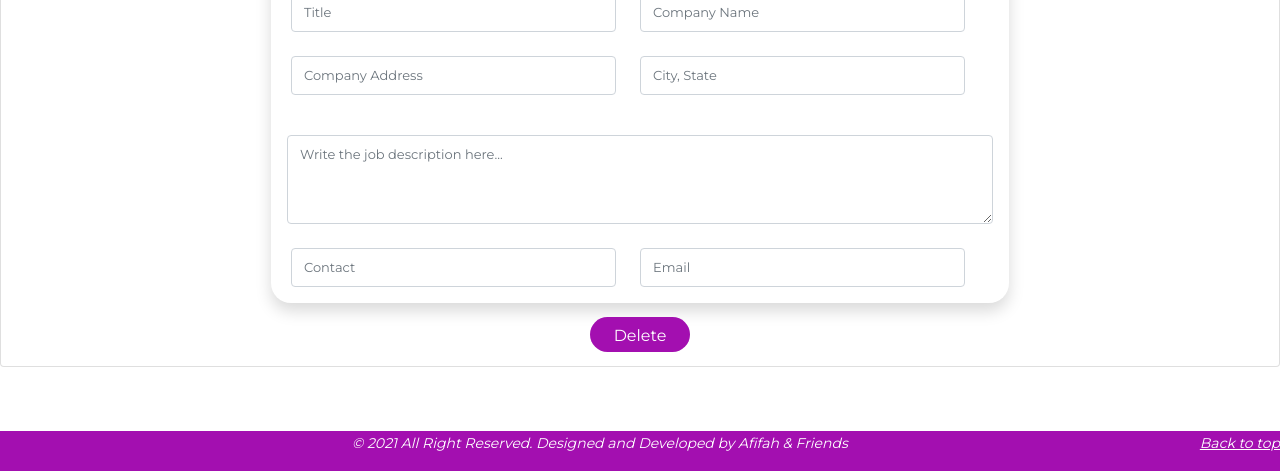
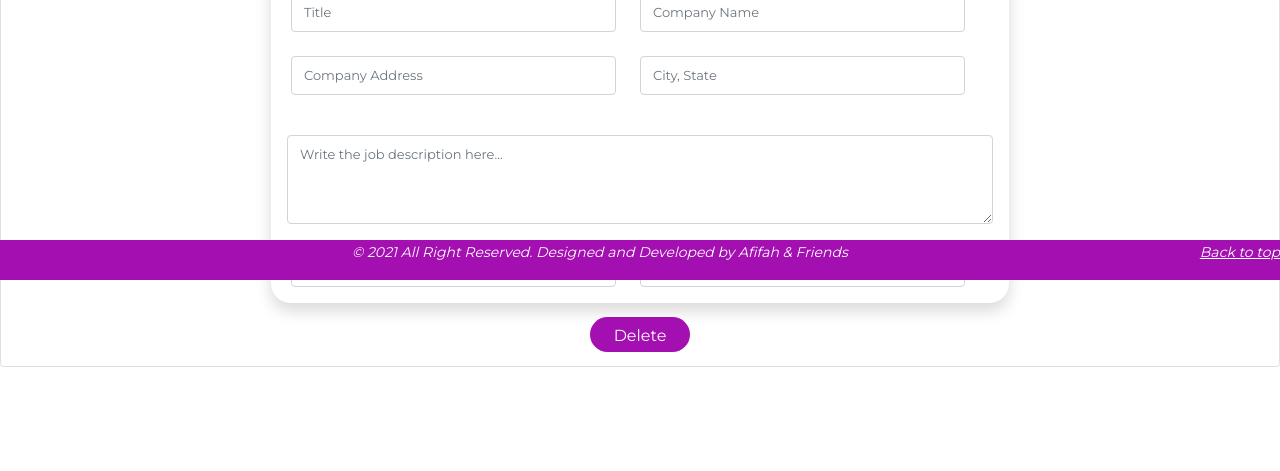
Before and after one commit to AfiqAmmar/Online-Alumni-System, a PHP site: the page made by View JobAd(2).php in a window 1280 px wide. Shown: the part 520-991 px from the top of the page. After the commit the page ends 887 px from the top, so only its background shows below. Run offline with PHP 8.4, Linux system fonts and the light colour scheme; the visitor is signed in with stand-in values (Sample User, id 1); data that the repository does not hold is empty; some libraries are stand-ins or nearby versions.

Commit message:
minor changes

```diff
--- a/View JobAd(2).php
+++ b/View JobAd(2).php
@@ -147,7 +147,7 @@
         </form>
      </div>
 
-    <footer class="footer mt-auto py-0 text-white">
+    <footer class="footer fixed-bottom mt-auto py-0 text-white">
         <p class="float-end"><small><i><a class="text-white" href="#">Back to top</a></i></small></p>
         <p><small><i>&copy; 2021 All Right Reserved. Designed and Developed by Afifah & Friends</i></small></p>
     </footer>
```
Also changed, not shown: event-image/reunion.png (added).
